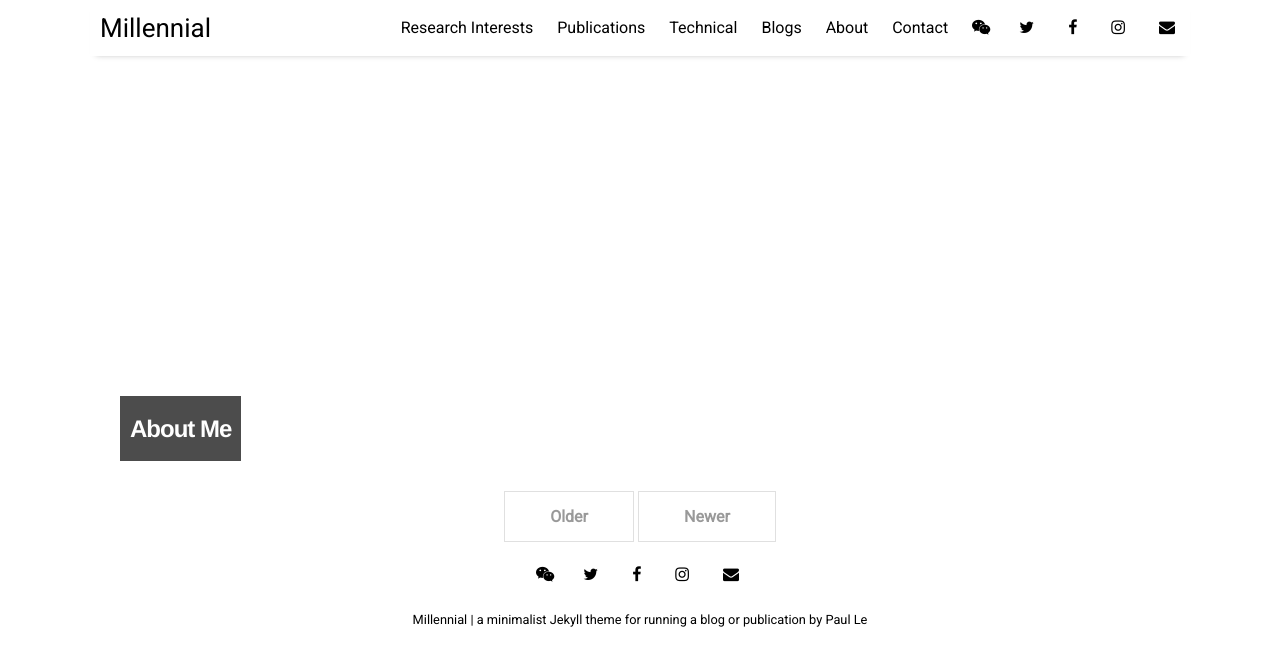
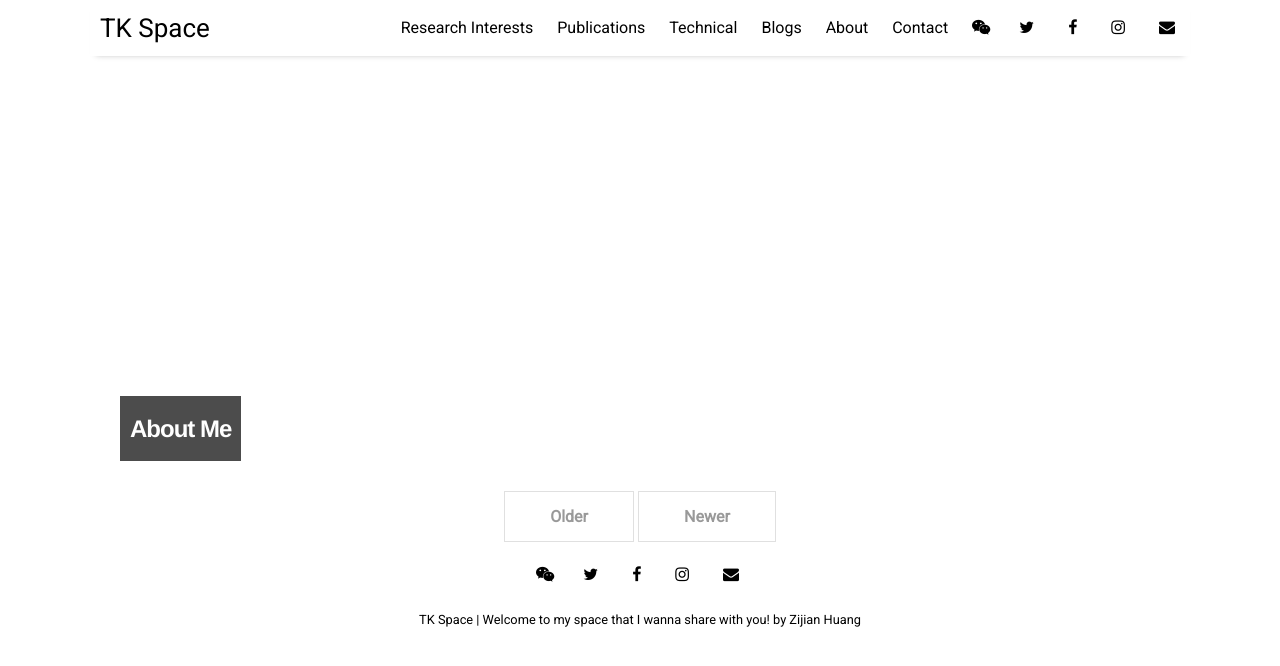
Before and after one commit to tkwongspace/tkwongspace.github.io, a Jekyll site: the page built from index.html, in a window 1280 px wide. Shown: the top 666 px of the page. Built offline with Jekyll 4.4.1, drawn with Linux system fonts in a browser that asks for light colours; nearby versions of some CDN libraries; the list of posts is cut into pages by our own code.

Commit message:
Update _config.yml
modify title, description and author

```diff
--- a/_config.yml
+++ b/_config.yml
@@ -10,9 +10,9 @@ permalink:           /:title
 plugins:             [jekyll-paginate, jekyll-sitemap, jekyll-feed, jekyll-seo-tag]
 
 # Customise atom feed settings (this is where Jekyll-Feed gets configuration information)
-title:		           "Millennial"
-description:	       "a minimalist Jekyll theme for running a blog or publication"
-author:              "Paul Le"
+title:		           "TK Space"
+description:	       "Welcome to my space that I wanna share with you!"
+author:              "Zijian Huang"
 
 # RSS 2.0 can be used instead of Atom by uncommenting following two lines
 #feed:
```
